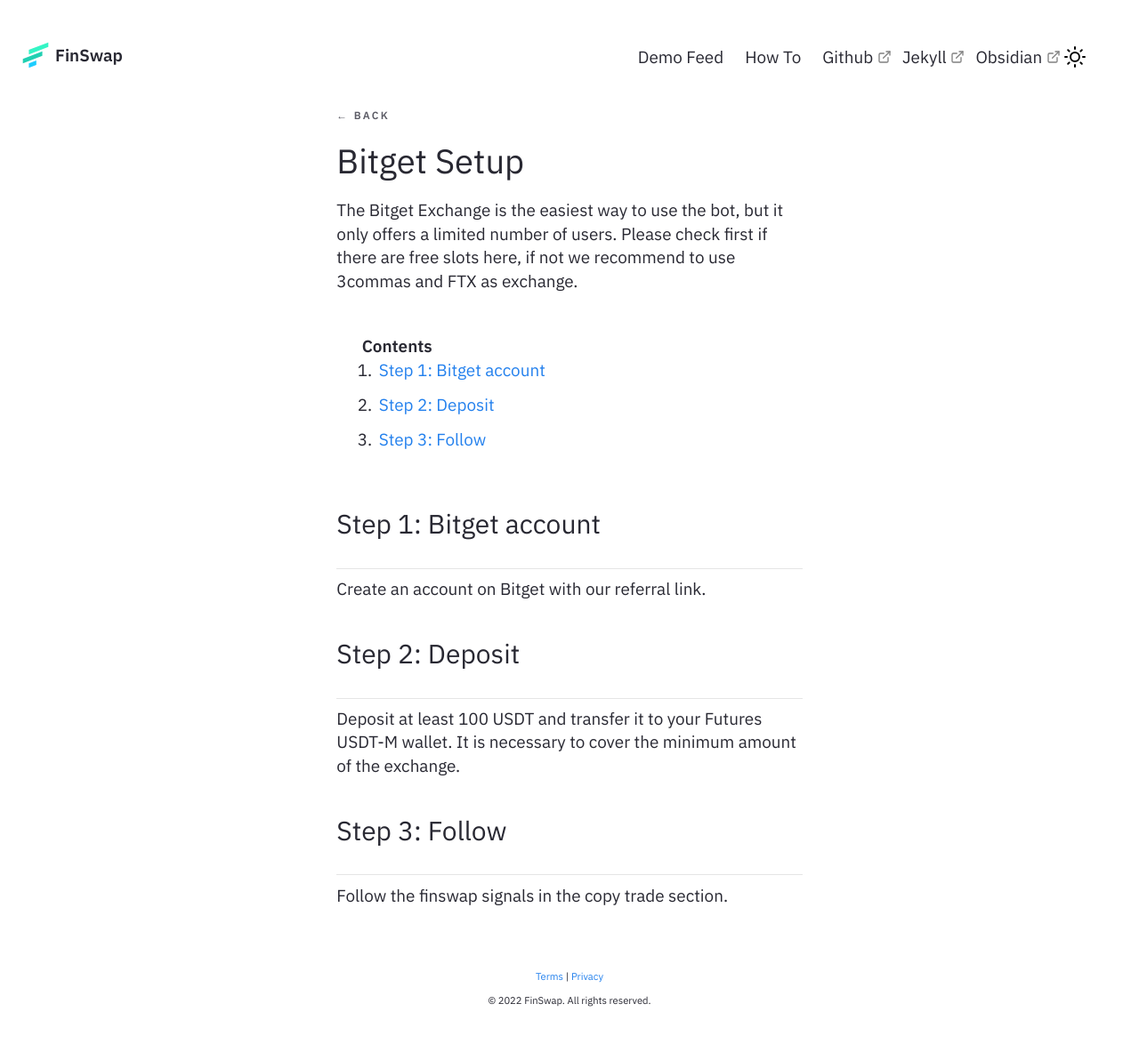
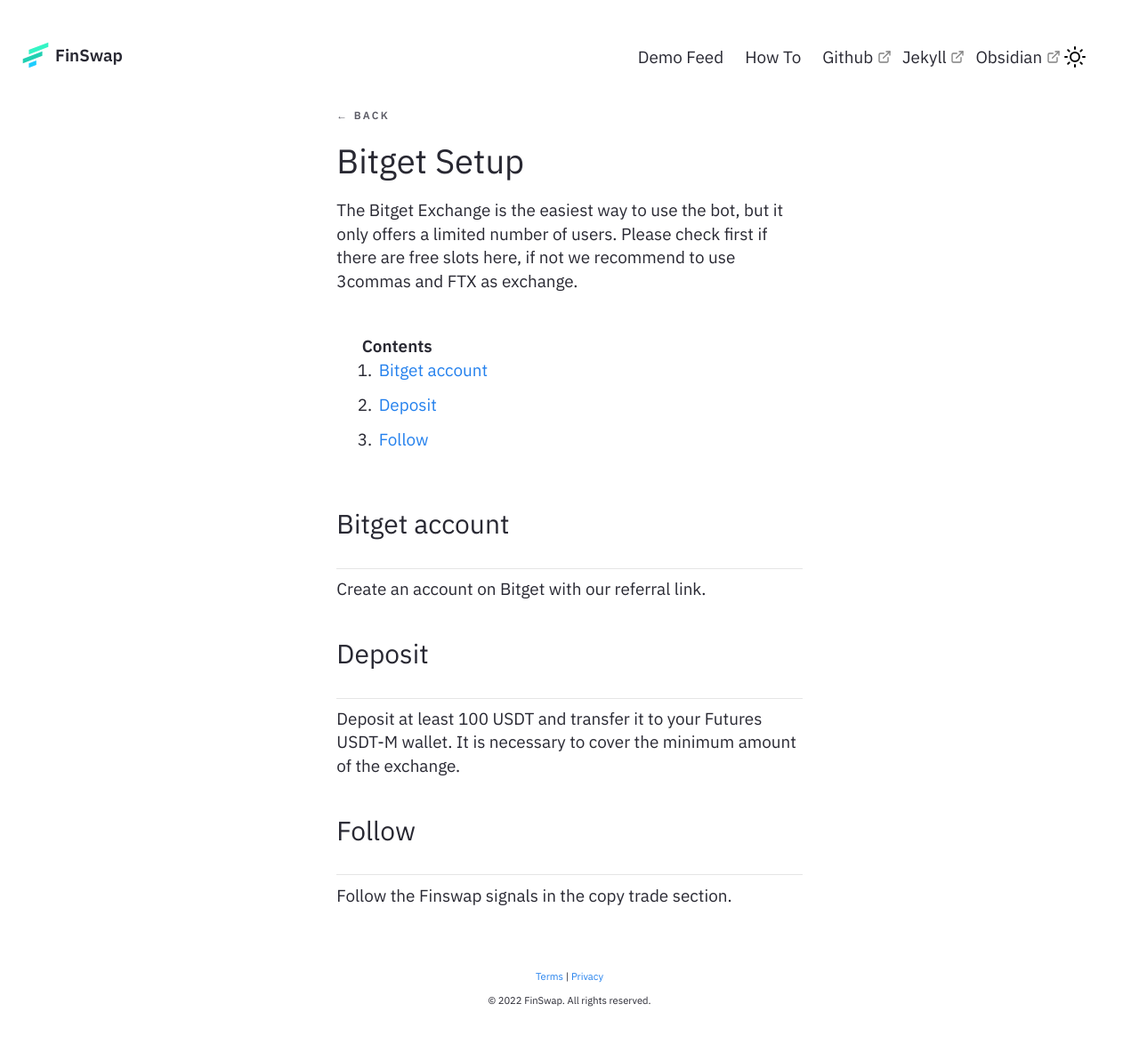
Before and after one commit to kevinroku/nroku.github.io, a Jekyll site: the page built from _notes/Public/Bitget Setup.md, in a window 1280 px wide. Shown: the whole page at 89% size. Built offline with Jekyll 4.4.1, drawn with Linux system fonts in a browser that asks for light colours.

Commit message:
Update Bitget Setup.md

```diff
--- a/_notes/Public/Bitget Setup.md
+++ b/_notes/Public/Bitget Setup.md
@@ -11,16 +11,16 @@ Please check first if there are free slots here, if not we recommend to use 3com
 {:toc}
 
 {:#bitgetaccount}
-### Step 1: Bitget account
+### Bitget account
 ---
 Create an account on Bitget with our referral link.
 
 {:#deposit}
-###  Step 2: Deposit
+###  Deposit
 ---
 Deposit at least 100 USDT and transfer it to your Futures USDT-M wallet. It is necessary to cover the minimum amount of the exchange.
 
 {:#follow}
-###  Step 3: Follow
+###  Follow
 ---
-Follow the finswap signals in the copy trade section.
+Follow the Finswap signals in the copy trade section.
```
